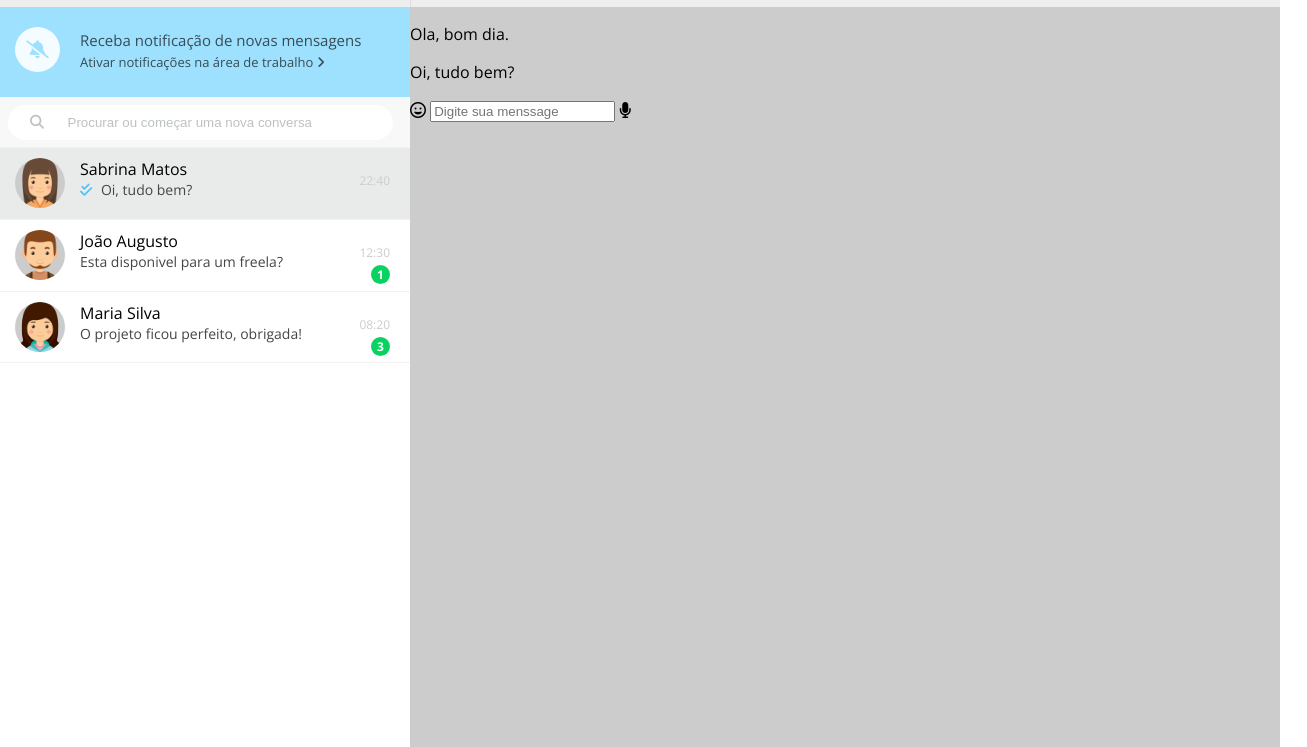
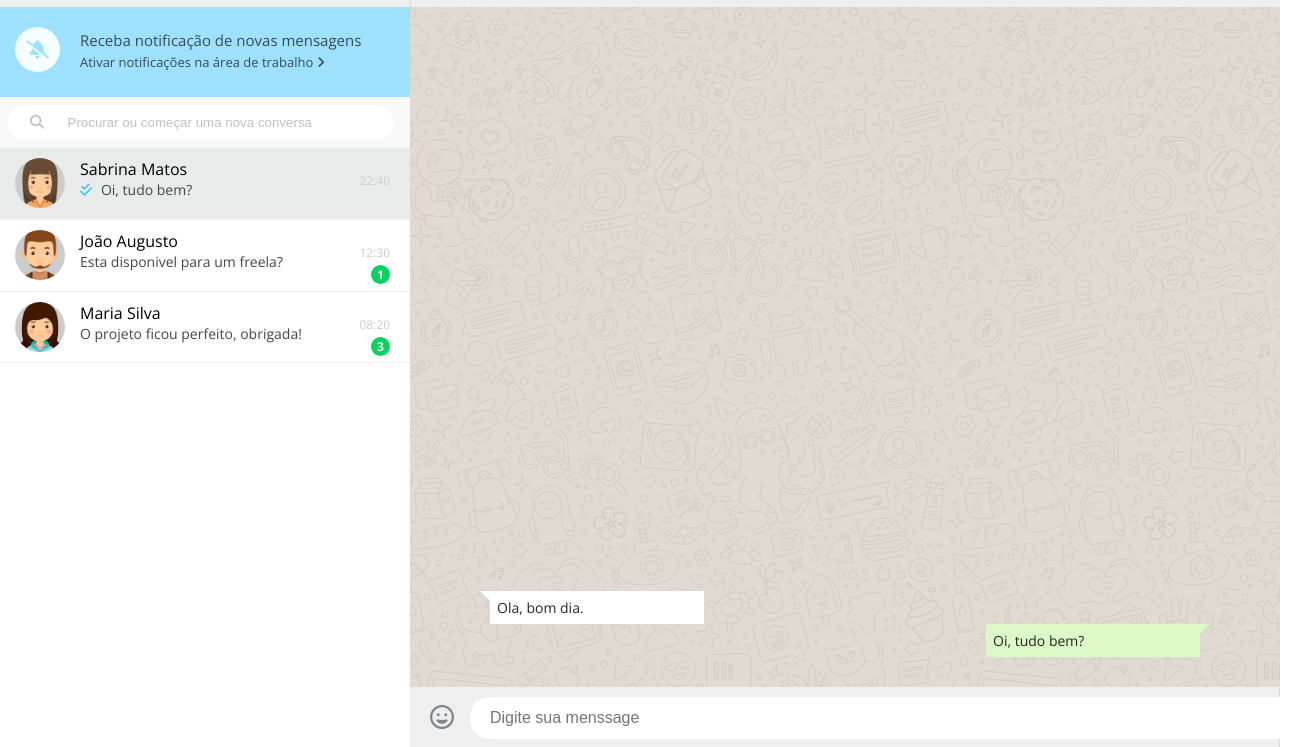
Before and after one commit to OsmarBaia/FrontEnd-WhatsAppWeb, a plain HTML site: page index.html in a window 1280 px wide. Shown: the part 53-800 px from the top of the page, 1307 px wide, since content can reach past the window. Drawn offline with nearby package versions, Linux system fonts and the light colour scheme; files whose address does not match are found by name.

Commit message:
Chat Message Style

```diff
--- a/assets/css/style.css
+++ b/assets/css/style.css
@@ -273,3 +273,109 @@ message-info p {
 	color: #80868a;
 	cursor: pointer;
 }
+
+/* Chat Message Area */
+
+
+.messages-container {
+	background-color: #e1DaD2;
+	height: calc(100% - 120px);
+	position: relative;
+}
+
+.messages-container p {
+	margin: 0;
+}
+
+.bg-img {
+	width: 100%;
+	height: 100%;
+	background-image: url('../img/background_whats.png');
+	background-repeat: repeat;
+	opacity: 0.06;
+}
+
+.chat-messages {
+	position: absolute;
+	left: 0;
+	bottom: 0;
+	width: 100%;
+	height: auto;
+	padding: 30px 80px;
+	box-sizing: border-box;
+}
+
+.chat-messages p {
+	display: block;
+	color: #262626;
+	font-size: 14px;
+	padding: 7px;
+	position: relative;
+	width: 200px;
+}
+
+.guest-message {
+	background-color: #fff;
+}
+
+.guest-message::before {
+	content: "";
+	width: 0;
+	height: 0;
+	border-bottom: 17px solid transparent;
+	border-right: 17px solid #fff;
+	position: absolute;
+	top: 0;
+	left: -10px;
+}
+
+.user-message {
+	background-color: #dcf8c6;
+	float: right;
+}
+
+.user-message::after {
+	content: "";
+	width: 0;
+	height: 0;
+	border-bottom: 17px solid transparent;
+	border-left: 17px solid #dcf8c6;
+	position: absolute;
+	top: 0;
+	right: -10px;
+}
+
+.sendmessage-container {
+	background-color: #efefef;
+	border-right: 1px solid #ddd;
+	height: 60px;
+	padding-left: 20px;
+	padding-right: 20px;
+	position: relative;
+}
+
+#chatmessage {
+	position: absolute;
+	top: 10px;
+	left: 60px;
+	background-color: #fff;
+	border: none;
+	height: 40px;
+	border-radius: 20px;
+	padding-left: 20px;
+	font-size: 16px;
+	width: 815px;
+}
+
+
+.sendmessage-container i {
+	font-size: 24px;
+	color: #80868a;
+	cursor: pointer;
+	height: 60px;
+	line-height: 60px;
+}
+
+.fa-microphone {
+	float: right;
+}
```
